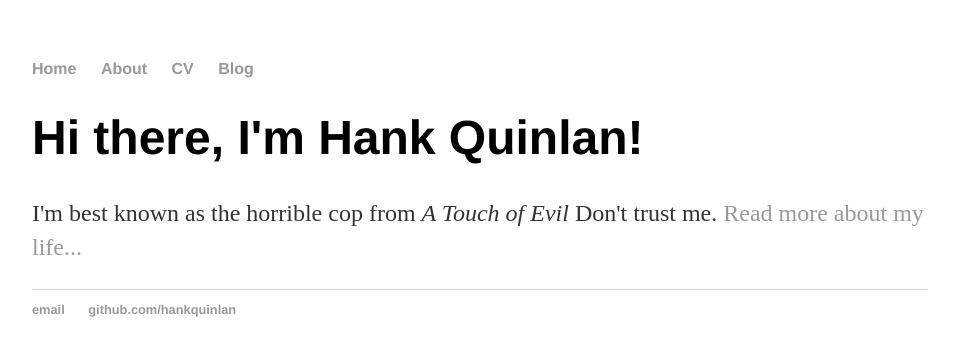
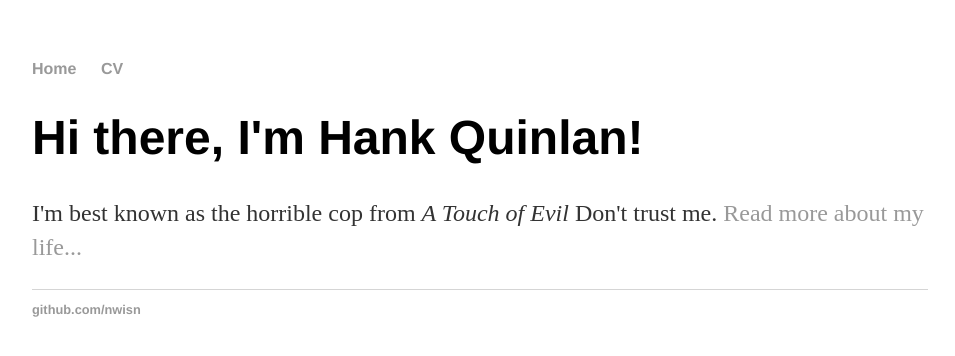
Before and after one commit to nwisn/nwisn.github.io, a Jekyll site: the page built from index.html, in a window 1280 px wide. Shown: the top 356 px of the page, without its empty margins (160-1115 px from the left). Built offline with Jekyll 4.4.1, drawn with Linux system fonts in a browser that asks for light colours.

Commit message:
Update default.html

```diff
--- a/_layouts/default.html
+++ b/_layouts/default.html
@@ -9,9 +9,8 @@
 			<nav>
 	    		<ul>
 	        		<li><a href="/">Home</a></li>
-		        	<li><a href="/about">About</a></li>
 	        		<li><a href="/cv">CV</a></li>
-	        		<li><a href="/blog">Blog</a></li>
+
 	    		</ul>
 			</nav>
 			<div class="container">
@@ -21,8 +20,8 @@
 			</div><!-- /.container -->
 			<footer>
 	    		<ul>
-	        		<li><a href="mailto:hankquinlanhub@gmail.com">email</a></li>
-	        		<li><a href="https://github.com/hankquinlan">github.com/hankquinlan</a></li>
+
+	        		<li><a href="https://github.com/nwisn">github.com/nwisn</a></li>
 				</ul>
 			</footer>
 		</body>
```
